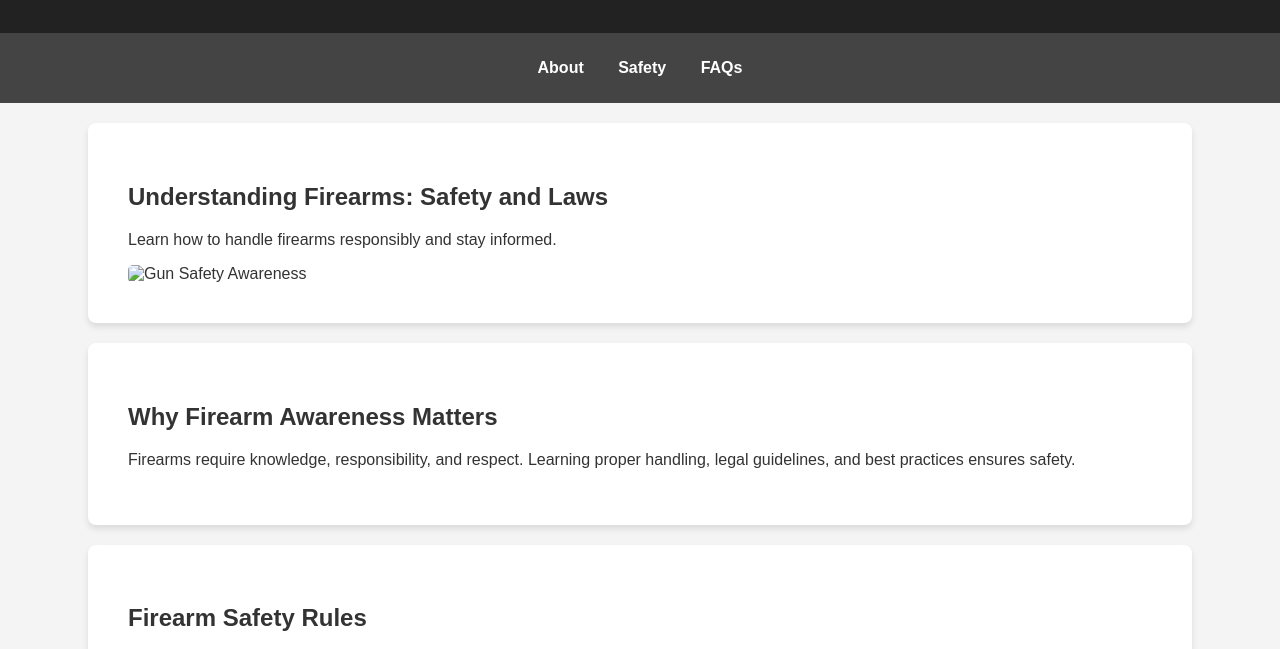
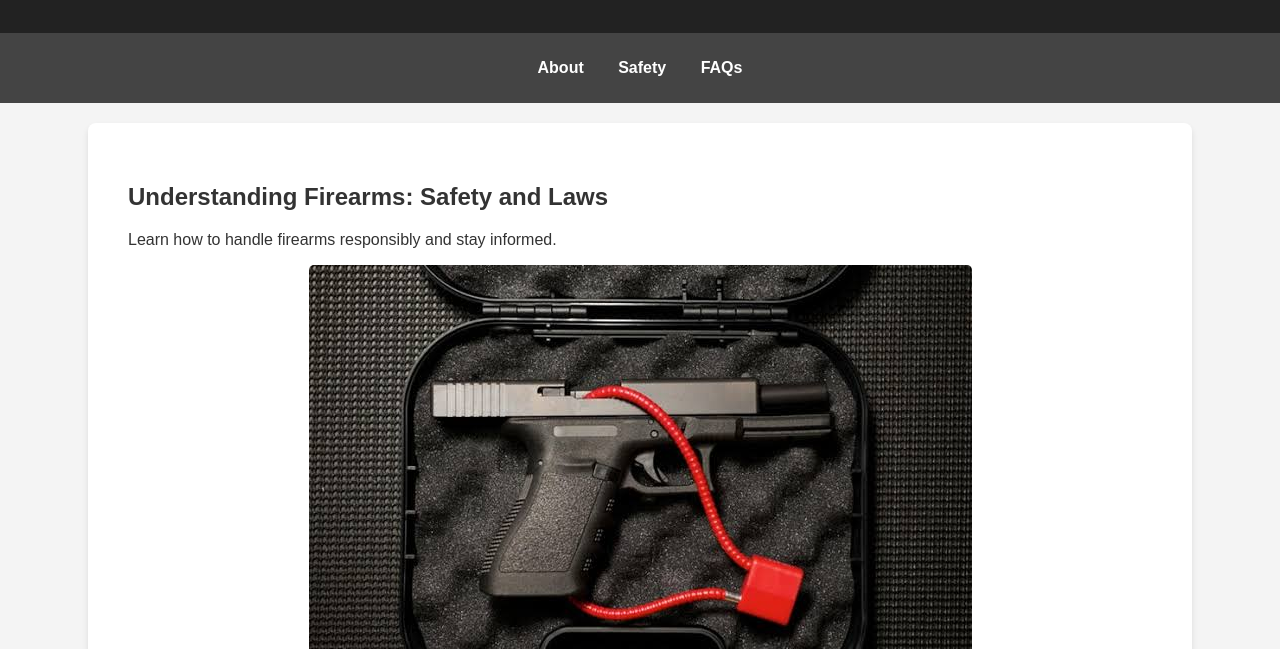
Before and after one commit to Ranel20/ranellivioco-, a plain HTML site: page index.html in a window 1280 px wide. Shown: the part 121-770 px from the top of the page. Drawn offline with Linux system fonts and the light colour scheme.

Commit message:
Update index.html

```diff
--- a/index.html
+++ b/index.html
@@ -24,7 +24,7 @@
 <section class="hero">
     <h2>Understanding Firearms: Safety and Laws</h2>
     <p>Learn how to handle firearms responsibly and stay informed.</p>
-    <img src="images/gun-safety.jpg" alt="Gun Safety Awareness">
+    <img src="gun-safety.jpg" alt="Gun Safety Awareness">
 </section>
 
 <section id="about" class="about">
```
